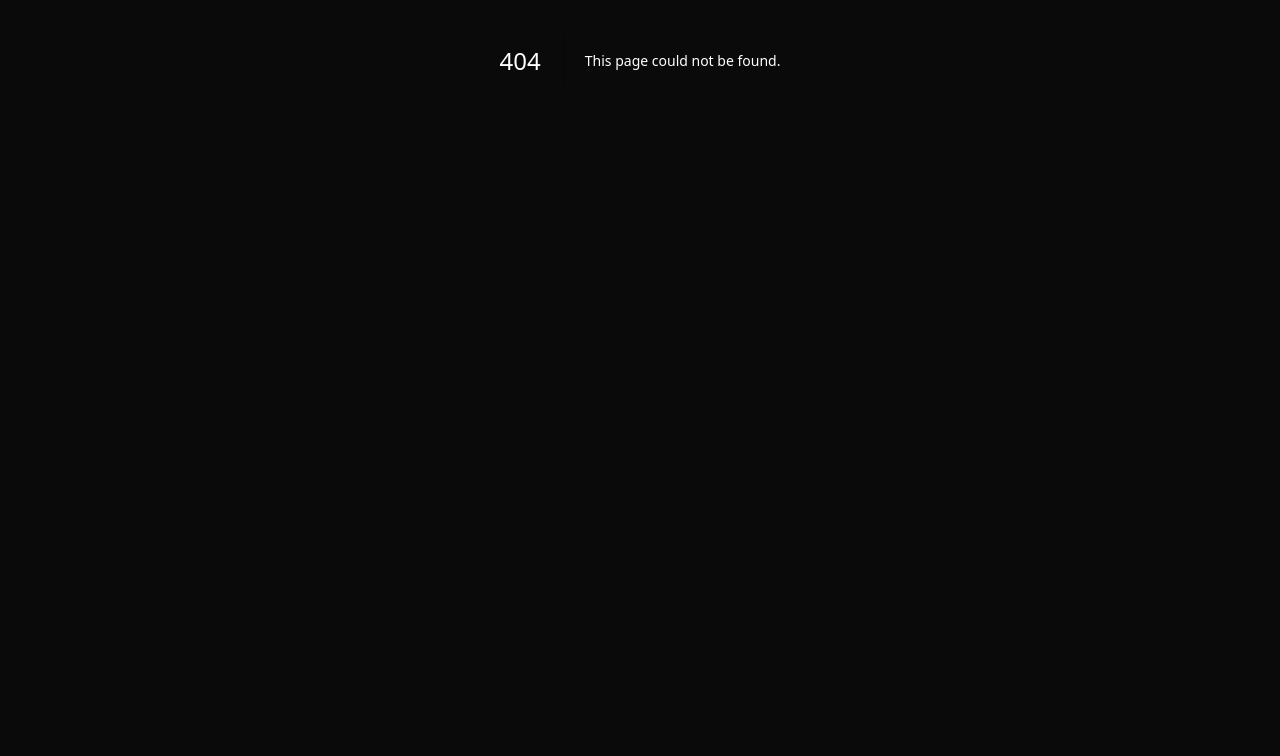
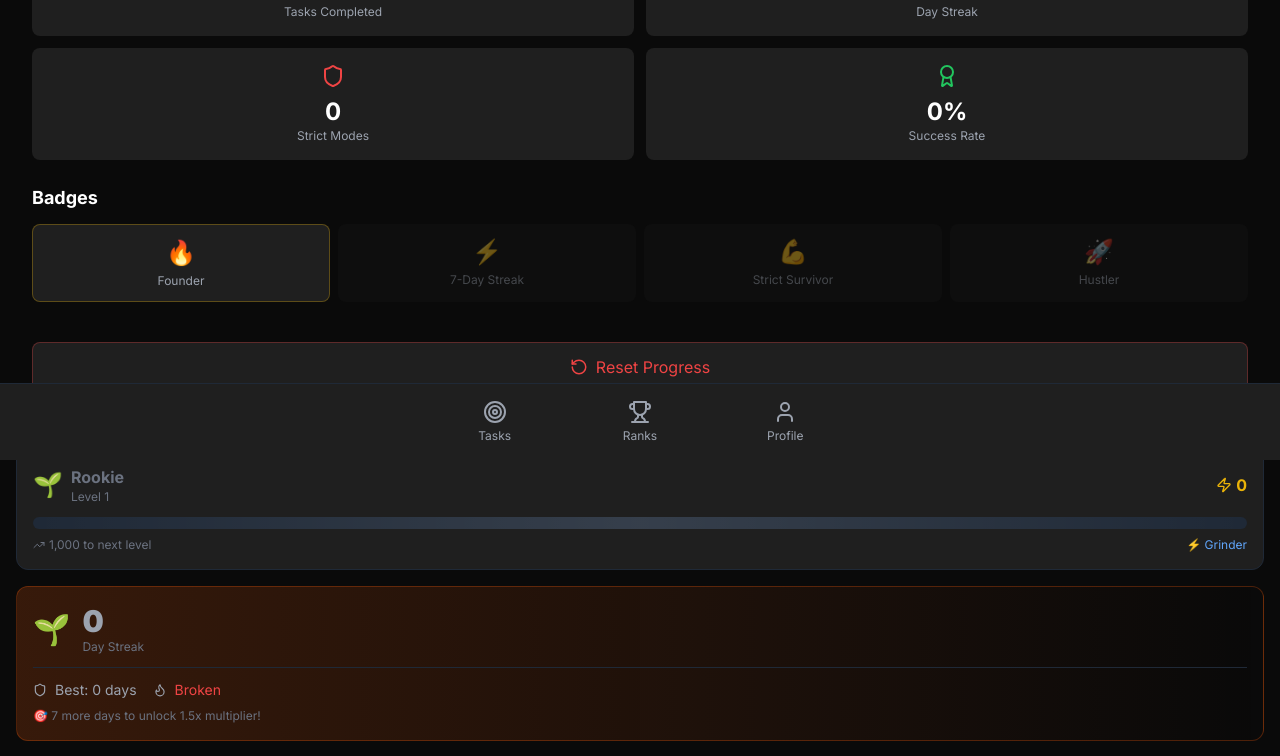
Before and after one commit to Srujansai07/GigaChad-79, a Next.js app in the folder brogigachat/: page /profile in a window 1280 px wide. Before the commit this address had no page. Shown: the part 340-1096 px from the top of the page. Before the commit the page ends 800 px from the top, so only its background shows below. Built offline with nearby package versions, Linux system fonts and the light colour scheme.

Commit message:
Add brogigachat/src/app/profile/page.tsx

```diff
--- /dev/null
+++ b/brogigachat/src/app/profile/page.tsx
@@ -0,0 +1,56 @@
+import { Metadata } from 'next';
+import Profile from '@/components/Profile';
+import LevelProgressBar from '@/components/LevelProgressBar';
+import BadgeGrid from '@/components/BadgeGrid';
+import StreakDisplay from '@/components/StreakDisplay';
+import ProductivityHeatmap from '@/components/ProductivityHeatmap';
+import DailyStatsCard from '@/components/DailyStatsCard';
+import BottomNav from '@/components/BottomNav';
+
+export const metadata: Metadata = {
+    title: 'Profile | BroGigaChad',
+    description: 'Your stats, badges, and achievements',
+};
+
+export default function ProfilePage() {
+    // Mock stats for now
+    const mockStats = {
+        tasksCompleted: 8,
+        tasksTotal: 10,
+        auraGained: 450,
+        auraLost: 50,
+        streak: 14,
+        focusMinutes: 120,
+        strictModeCount: 2,
+    };
+
+    return (
+        <div className="min-h-screen bg-background p-4 pb-24 space-y-4">
+            {/* Profile Header */}
+            <Profile />
+
+            {/* Level Progress */}
+            <LevelProgressBar />
+
+            {/* Streak Display */}
+            <StreakDisplay />
+
+            {/* Daily Stats */}
+            <DailyStatsCard stats={mockStats} />
+
+            {/* Badges */}
+            <div className="bg-surface rounded-xl p-4 border border-gray-800">
+                <div className="flex items-center justify-between mb-4">
+                    <h3 className="text-sm font-medium text-gray-400">Badges</h3>
+                    <a href="/badges" className="text-xs text-primary">View All</a>
+                </div>
+                <BadgeGrid max={8} />
+            </div>
+
+            {/* Productivity Heatmap */}
+            <ProductivityHeatmap />
+
+            <BottomNav />
+        </div>
+    );
+}
```
